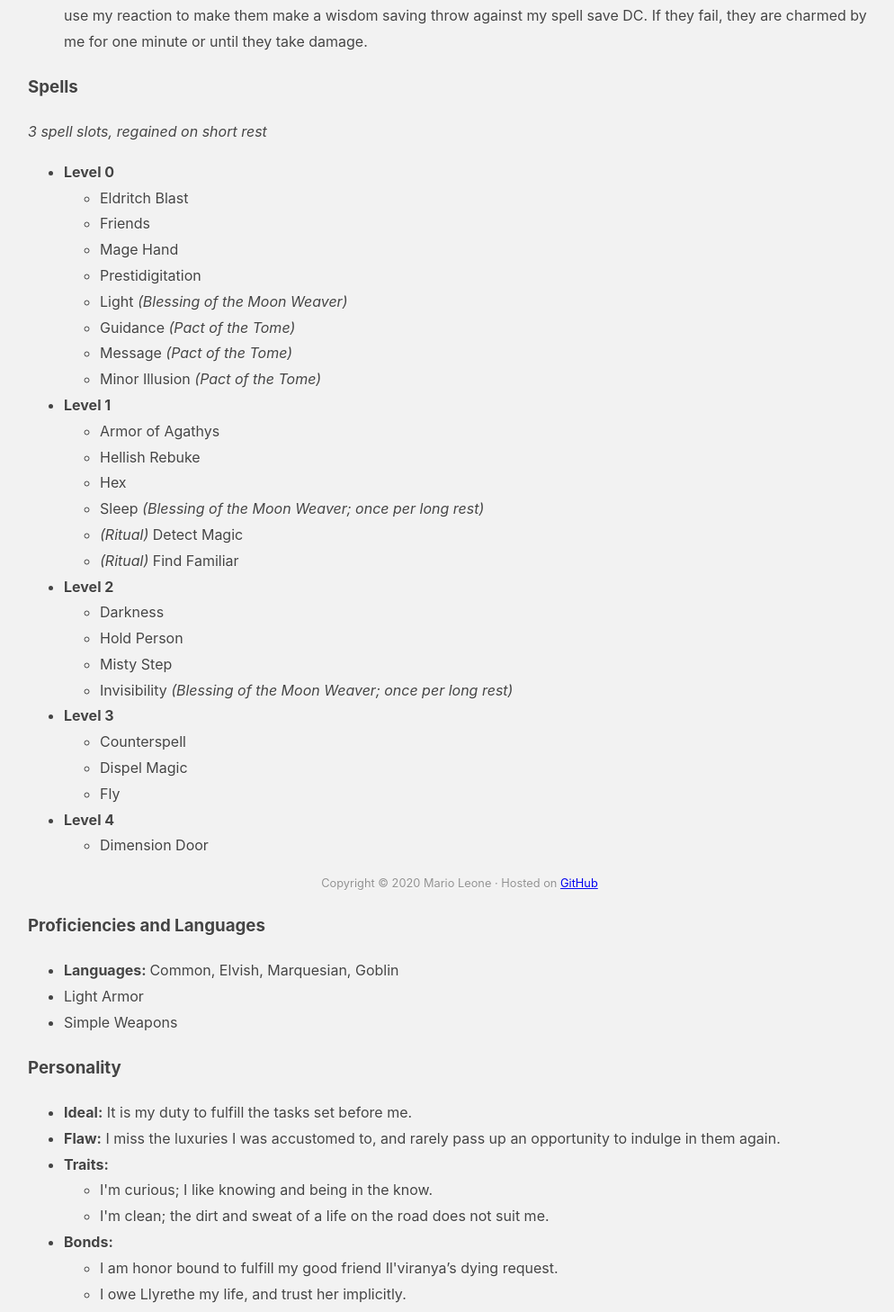
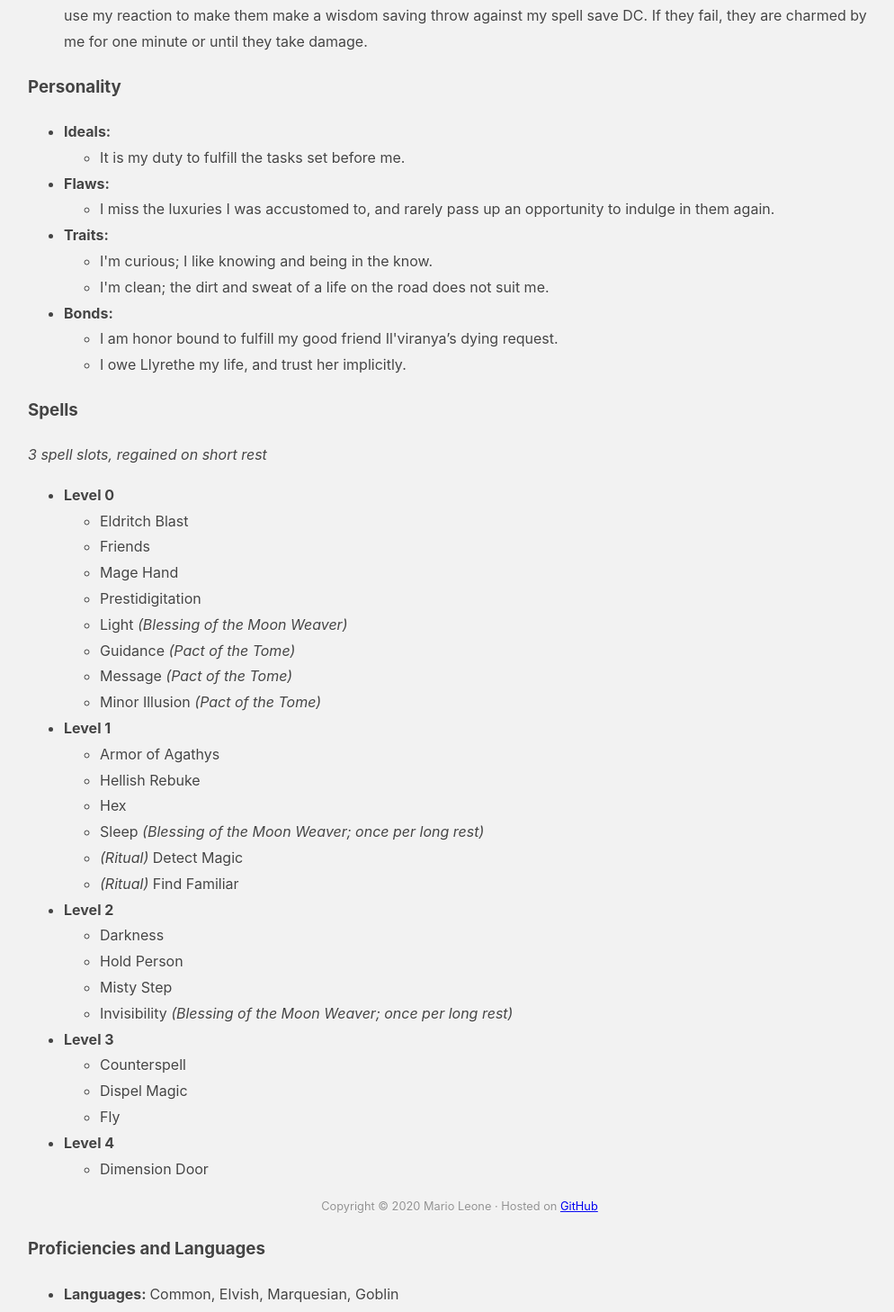
Before and after one commit to mleone10/dnd-site, a React (Create React App) app: page / in a window 1280 px wide. Shown: the part 1224-2682 px from the top of the page at 90% size, without its empty margins (129-1123 px from the left). Built offline with nearby package versions, Linux system fonts and the light colour scheme.

Commit message:
Move Personality to React component using fetched JSON

```diff
--- a/public/data/charInfo.json
+++ b/public/data/charInfo.json
@@ -5,7 +5,7 @@
     "race": "Pallid Elf",
     "background": "Sage (Researcher)",
     "profBonus": 4,
-    "hpMax": 66,
-    "hpCur": 66,
+    "hpMax": 73,
+    "hpCur": 73,
     "baseAC": 11
 }
--- a/public/index.html
+++ b/public/index.html
@@ -21,38 +21,6 @@
           <li><b>Languages: </b>Common, Elvish, Marquesian, Goblin</li>
           <li>Light Armor</li>
           <li>Simple Weapons</li>
-        </ul>
-      </div>
-      <div id="personality">
-        <h3>Personality</h3>
-        <ul>
-          <li>
-            <b>Ideal:</b> It is my duty to fulfill the tasks set before me.
-          </li>
-          <li>
-            <b>Flaw:</b> I miss the luxuries I was accustomed to, and rarely
-            pass up an opportunity to indulge in them again.
-          </li>
-          <li>
-            <b>Traits:</b>
-            <ul>
-              <li>I'm curious; I like knowing and being in the know.</li>
-              <li>
-                I'm clean; the dirt and sweat of a life on the road does not
-                suit me.
-              </li>
-            </ul>
-          </li>
-          <li>
-            <b>Bonds:</b>
-            <ul>
-              <li>
-                I am honor bound to fulfill my good friend Il'viranya’s dying
-                request.
-              </li>
-              <li>I owe Llyrethe my life, and trust her implicitly.</li>
-            </ul>
-          </li>
         </ul>
       </div>
       <div id="invocations">
--- a/src/App.js
+++ b/src/App.js
@@ -4,6 +4,7 @@ import FlavorText from "./FlavorText";
 import QuantatativeStats from "./QuantatativeStats";
 import Spells from "./Spells";
 import Features from "./Features";
+import Personality from "./Personality";
 
 class App extends React.Component {
   render() {
@@ -13,6 +14,7 @@ class App extends React.Component {
         <FlavorText />
         <QuantatativeStats />
         <Features />
+        <Personality />
         <Spells />
         <Footer />
       </div>
--- /dev/null
+++ b/src/Personality.js
@@ -0,0 +1,48 @@
+import React from "react";
+
+class Personality extends React.Component {
+  state = {
+    personality: {},
+  };
+
+  componentDidMount() {
+    // TODO: Retrieve personality from API
+    fetch(process.env.PUBLIC_URL + "/data/personality.json")
+      .then((res) => res.json())
+      .then((data) => this.setState({ personality: data }));
+  }
+
+  render() {
+    if (
+      !this.state.personality ||
+      Object.keys(this.state.personality).length === 0
+    )
+      return <div></div>;
+    return (
+      <div id="personality">
+        <h3>Personality</h3>
+        <ul>
+          <Aspect name="Ideals" items={this.state.personality.ideals} />
+          <Aspect name="Flaws" items={this.state.personality.flaws} />
+          <Aspect name="Traits" items={this.state.personality.traits} />
+          <Aspect name="Bonds" items={this.state.personality.bonds} />
+        </ul>
+      </div>
+    );
+  }
+}
+
+function Aspect(props) {
+  return (
+    <li key={props.name}>
+      <b>{props.name}:</b>
+      <ul>
+        {props.items.map((item, index) => (
+          <li key={index}>{item}</li>
+        ))}
+      </ul>
+    </li>
+  );
+}
+
+export default Personality;
```
